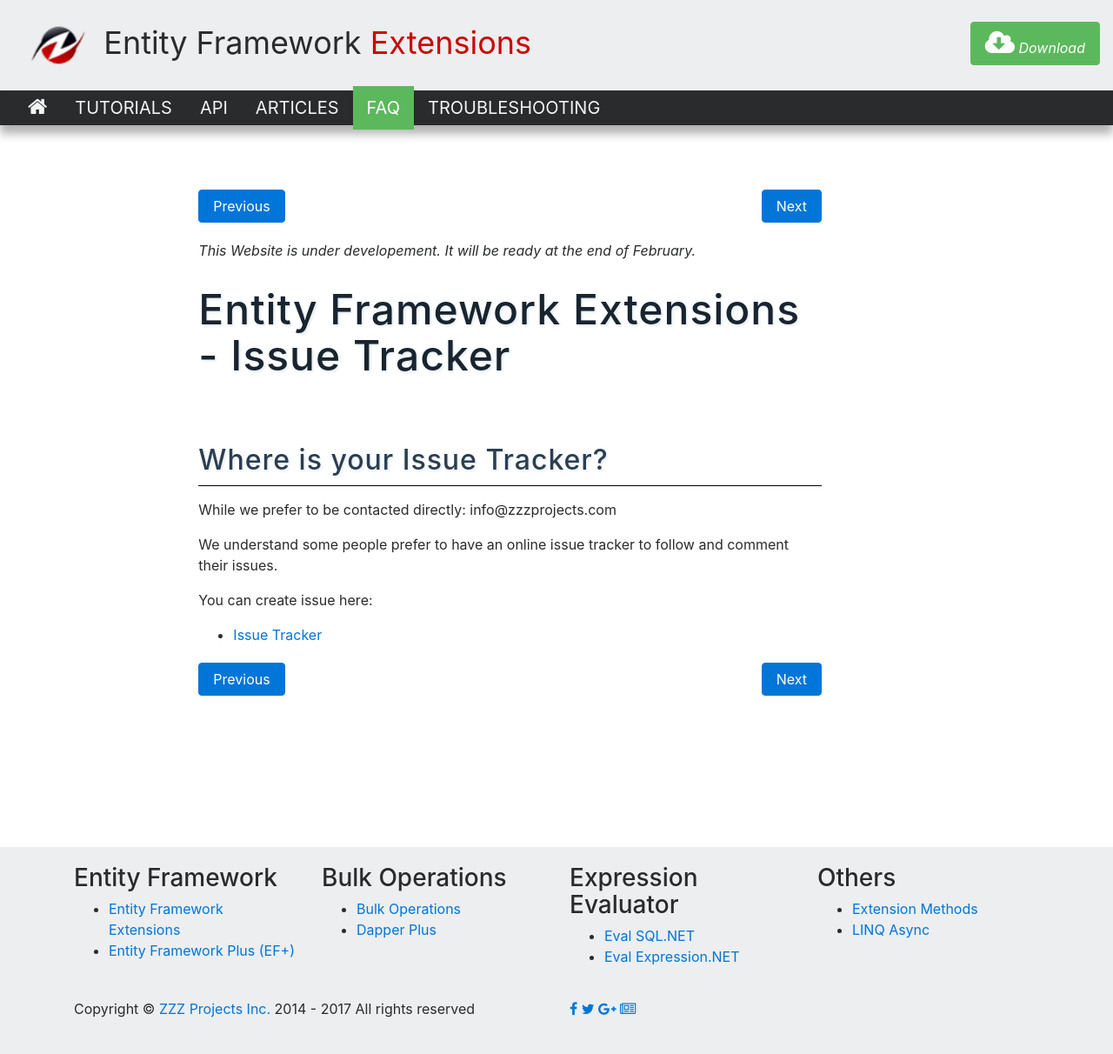
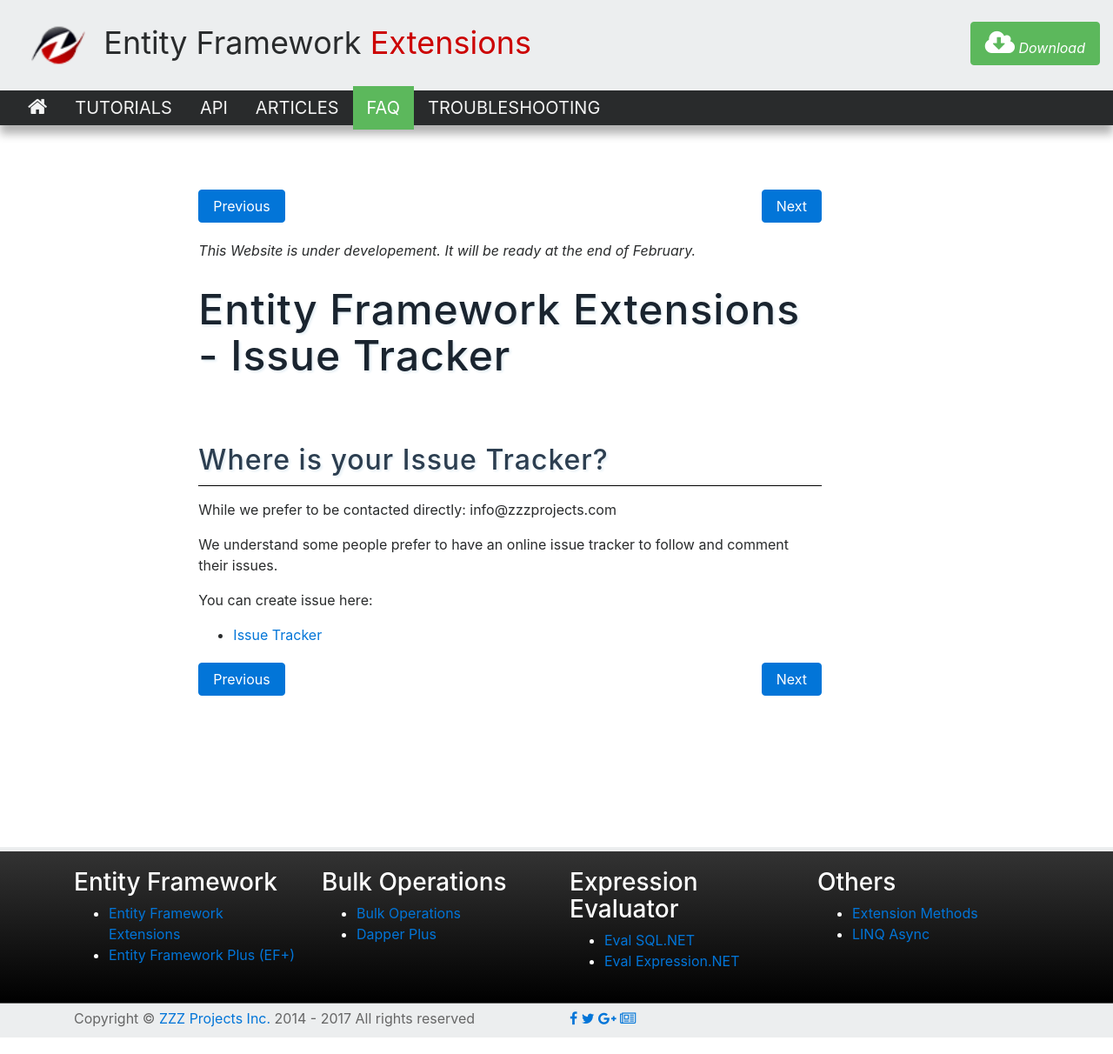
Before and after one commit to zzzprojects/EntityFramework-Extensions, a Jekyll site: the page built from docs/pages/faq/issue-tracker.md, in a window 1280 px wide. Shown: the whole page at 87% size. Built offline with Jekyll 4.4.1, drawn with Linux system fonts in a browser that asks for light colours; nearby versions of some CDN libraries.

Commit message:
Update default.html

```diff
--- a/docs/_layouts/default.html
+++ b/docs/_layouts/default.html
@@ -244,7 +244,16 @@ header .navbar .active {
 
 <style>
 footer {
-	padding: 20px;
+    background: rgba(0, 0, 0, 0) -moz-linear-gradient(center top , #333, #222) repeat scroll 0 0;
+    color: #666;
+    padding-bottom: 5px;
+    padding-top: 5px;
+}
+footer #product {
+    background: rgba(0, 0, 0, 0) linear-gradient(to top, #000, #333) repeat scroll 0 0;
+    border-bottom: 1px solid #5d5d5d;
+    color: #fefefe;
+    padding: 20px 0;
 }
 </style>
 
```
